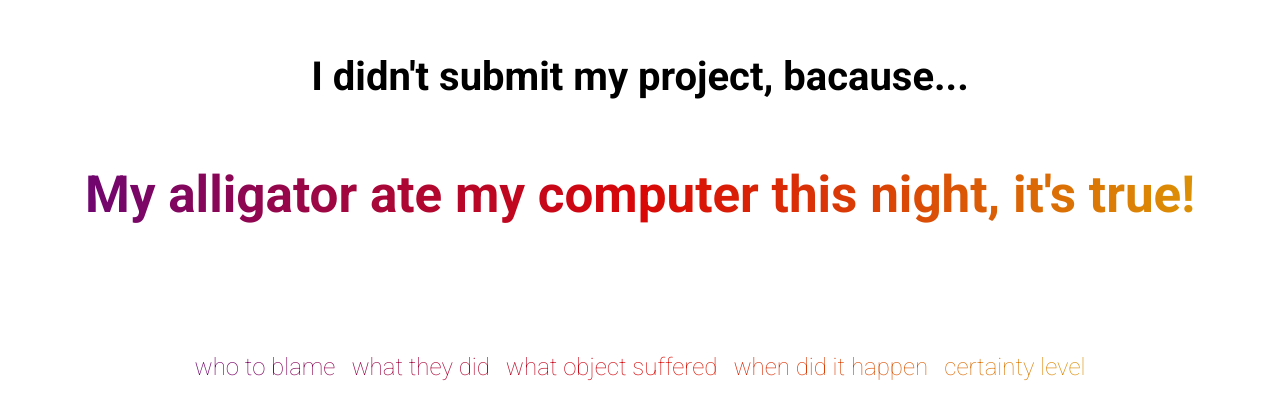
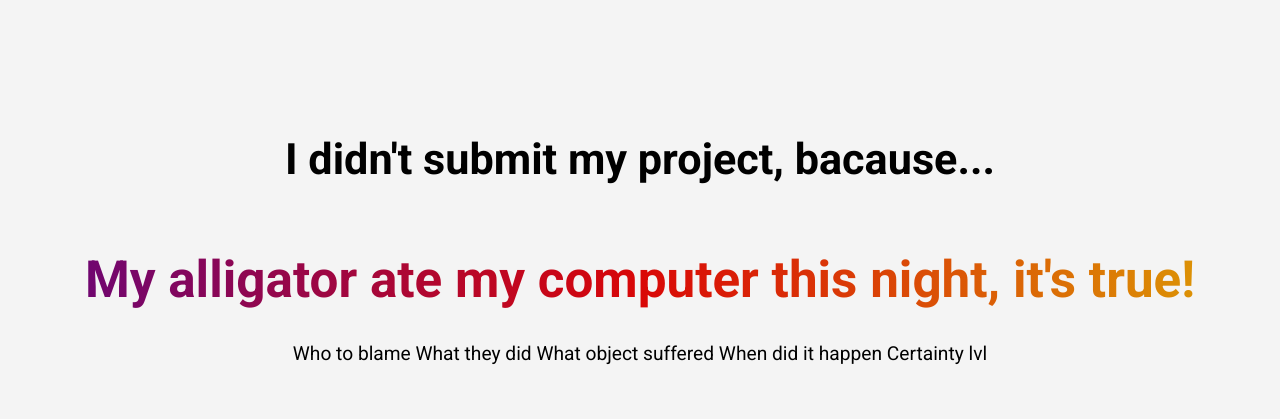
Before and after one commit to AlexSvet117/excuse_generator, a plain HTML site: page src/index.html in a window 1280 px wide. Shown: the part 151-570 px from the top of the page. Drawn offline with Linux system fonts and the light colour scheme.

Commit message:
HTML, CSS and JS changes

```diff
--- a/src/css/style.css
+++ b/src/css/style.css
@@ -8,6 +8,13 @@
 /* Font Google */
 body {
     font-family: 'Roboto', sans-serif;
+    background-color: #f4f4f4;
+    height: 100vh;
+    /* display: flex;
+    justify-content: center;
+    align-items: center;
+    height: 100vh;
+    background-color: #f4f4f4; */
 }
 
 .container {
@@ -21,7 +28,7 @@ body {
 }
 
 h3 {
-    font-size: 2.5rem;
+    font-size: 2.7rem;
 }
 
 #excuse {
@@ -31,32 +38,24 @@ h3 {
     background: linear-gradient(to right, rgb(112, 6, 112), rgb(217, 7, 7),rgb(220, 145, 5));
     color: transparent;
     background-clip: text;
-    margin: 4rem;
-    display: flex;
-    justify-content: center;
-    align-items: center;
-
+    margin-top: 4rem;
+    /* display: flex; */
+    /* justify-content: center; */
+    /* align-items: center; */
 }
 
-.definition{
-    font-size: 1.5rem;
-    font-weight: 250;
-    margin-bottom: 2rem;
-    background: linear-gradient(to right, rgb(112, 6, 112), rgb(217, 7, 7),rgb(220, 145, 5));
-    color: transparent;
-    background-clip: text;
-    text-underline-position: above, black;
-    margin: 4rem;
+#transcript{
+    font-size: 1.2rem;
+    font-weight: 400;
+    /* border: 1rem; */
+    border-color: black;
+    /* background-color: aqua; */
     display: flex;
-    gap: 1rem
+    /* gap: 40px; */
+    /* background: linear-gradient(to right, rgb(112, 6, 112), rgb(217, 7, 7),rgb(220, 145, 5)); */
+    /* color: transparent; */
+    /* background-clip: text; */
+    /* padding: auto; */
+    /* text-underline-position: above, black; */
+    /* /* margin: 4rem; */
 }
-
-/* Add a line below the word */
-.word-container::after {
-    content: '';
-    display: block;
-    width: 100%; /* Matches the width of the word */
-    height: 2px;
-    background-color: rgb(112, 6, 112);
-    margin-top: 5px;
-}
--- a/src/index.html
+++ b/src/index.html
@@ -23,17 +23,8 @@
   <body>
     <div class="container">
       <h3>I didn't submit my project, bacause...</h3>
-      <p id="excuse">
-      <div class = 'definition'>
-        <div id = "definition1">who to blame</div>
-        <div id = "definition2">what they did</div>
-        <div id = "definition3">what object suffered</div>
-        <div id = "definition4">when did it happen</div>
-        <div id = "definition5">certainty level</div>
-        <!-- JS Code will inseart text in here -->
-      </div>
-      </p>
-
+      <div id="excuse"></div>
+      <div id = "transcript"></div>
     </div>
     <script src="./js/script.js"></script>
   </body>
--- a/src/js/script.js
+++ b/src/js/script.js
@@ -5,6 +5,7 @@ window.onload = function () {
 
     // 1. Get the excuse element
     const excuse = document.getElementById('excuse');
+
     const transcript = document.getElementById('transcript')
 
     // 2. Generate a random excuse
@@ -14,7 +15,7 @@ window.onload = function () {
     const quote4 = ['yesterday,', 'a minute ago,', 'a year ago,', 'last winter,', 'this night,']
     const quote5 = ['he told me!', 'for real life!', 'I swear!', `it's true!`, 'I mean it!']
 
-    let transcriptMsg = ['Who to blame', 'What they did', 'What object suffered', 'When did it happen', 'Certainty lvl']
+    const transcriptMsg = ['Who to blame', 'What they did', 'What object suffered', 'When did it happen', 'Certainty lvl']
 
     const random1 = Math.floor(Math.random() * quote1.length)
     const random2 = Math.floor(Math.random() * quote2.length)
@@ -23,14 +24,9 @@ window.onload = function () {
     const random5 = Math.floor(Math.random() * quote5.length)
 
     const fullQuote = `${quote1[random1]} ${quote2[random2]} ${quote3[random3]} ${quote4[random4]} ${quote5[random5]}`
+    const transcriptMsgSbm = `${transcriptMsg[0]} ${transcriptMsg[1]} ${transcriptMsg[2]} ${transcriptMsg[3]} ${transcriptMsg[4]}`
 
     // 3. Insert the excuse into the excuse element
     excuse.innerHTML = fullQuote;
-    transcript.innerHTML = transcriptMsg;
+    transcript.innerHTML = transcriptMsgSbm;
 }
-
-// who to blame
-// what they did
-// what object suffered
-// when did it happen
-// certainty level
```
